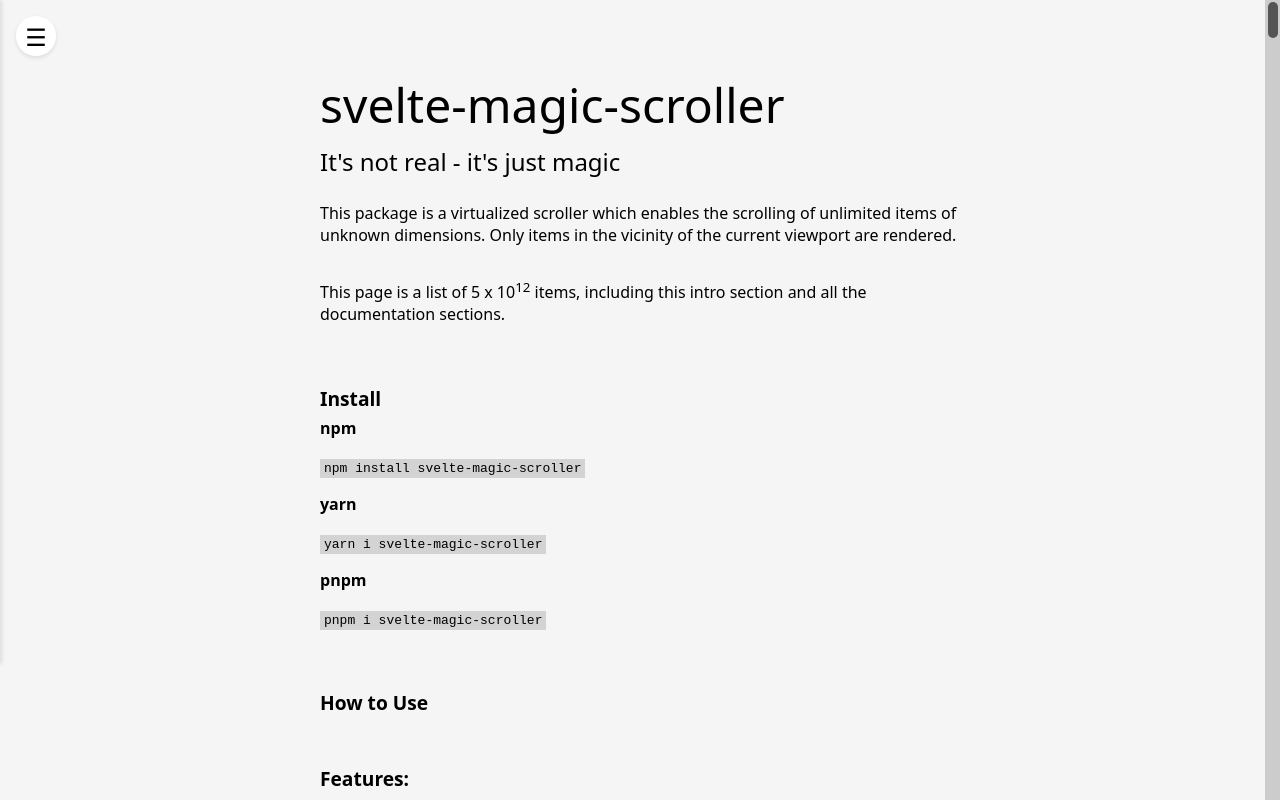
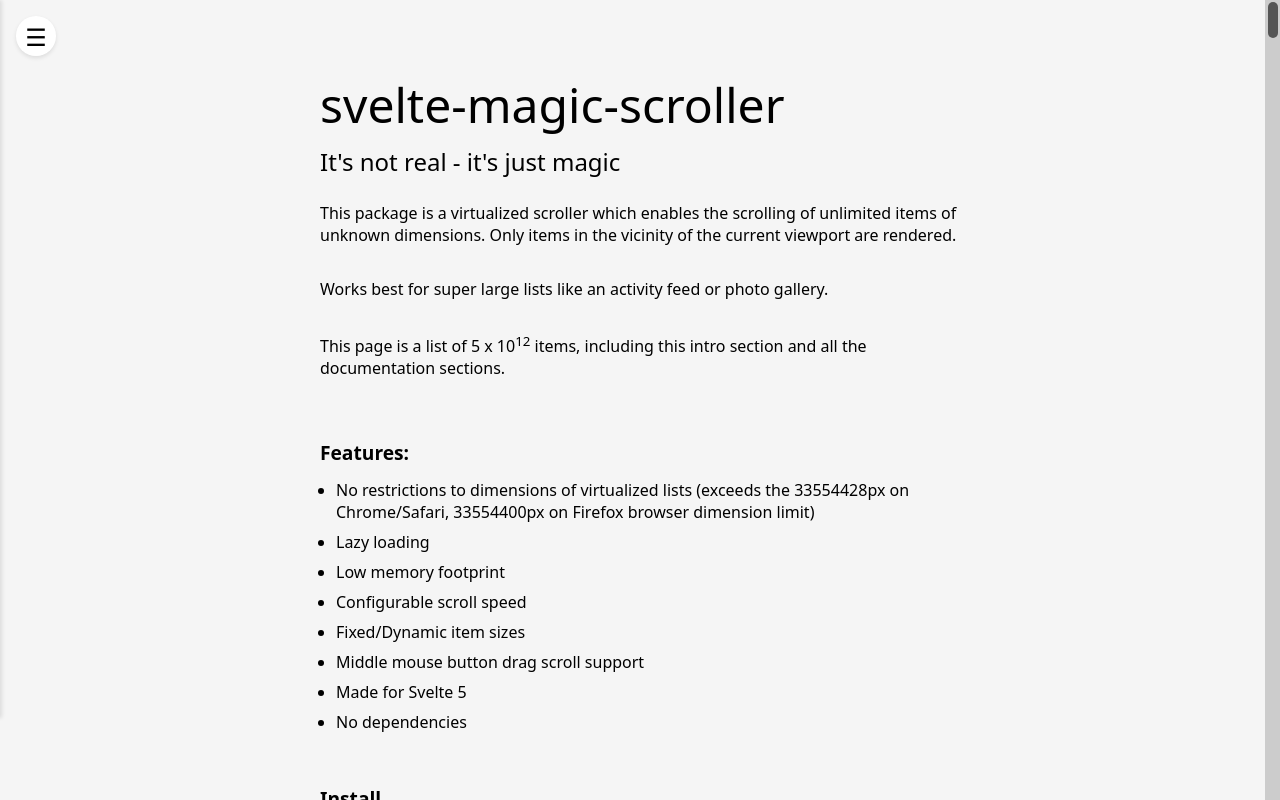
Before and after one commit to fong/svelte-magic-scroller, a SvelteKit app: page / in a window 1280 px wide. Built offline with nearby package versions, Linux system fonts and the light colour scheme.

Commit message:
rework website to match readme, reorg readme, add homepage to package.json

```diff
--- a/package.json
+++ b/package.json
@@ -3,6 +3,7 @@
 	"version": "0.1.3",
 	"license": "MIT",
 	"repository": "git+https://github.com/fong/svelte-magic-scroller.git",
+	"homepage": "https://svelte-magic-scroller.pages.dev/",
 	"scripts": {
 		"dev": "vite dev",
 		"build": "vite build && npm run package",
@@ -22,7 +23,8 @@
 	"files": [
 		"dist",
 		"!dist/**/*.test.*",
-		"!dist/**/*.spec.*"
+		"!dist/**/*.spec.*",
+		"!dist/**/*.md"
 	],
 	"sideEffects": [
 		"**/*.css"
--- a/src/components/Item.svelte
+++ b/src/components/Item.svelte
@@ -12,7 +12,7 @@
 >
     {#if index === 0}
         <Title {length} />
-    {:else if index > 0 && index < 5}
+    {:else if index > 0 && index < 6}
         <Info {index} />
     {:else}
         <Image {index} />
--- a/src/components/Sidepanel.svelte
+++ b/src/components/Sidepanel.svelte
@@ -9,7 +9,7 @@
     } = $props();
     let sidepanelRef;
 
-    const sections = ['Top', 'Install', 'How to Use', 'Features', 'Quirks'];
+    const sections = ['Top', 'Features', 'Install', 'How to Use', 'Scroll bar', 'Quirks'];
 
     $effect(() => {
         nextIndex = Math.floor(Math.random() * length);
--- a/src/components/cards/Info.svelte
+++ b/src/components/cards/Info.svelte
@@ -4,22 +4,11 @@
 
 <div class="info-card">
     {#if index === 1}
-        <h5>Install</h5>
-        <b>npm</b>
-        <p><code>npm install svelte-magic-scroller</code></p>
-        <b>yarn</b>
-        <p><code>yarn i svelte-magic-scroller</code></p>
-        <b>pnpm</b>
-        <p><code>pnpm i svelte-magic-scroller</code></p>
-    {:else if index === 2}
-        <h5>How to Use</h5>
-    {:else if index === 3}
-        <h5>Features:</h5>
+        <h4>Features:</h4>
         <ul>
             <li>
-                No restrictions for dimensions of virtualized list <span
-                    >(bypass 33554400px browser dimension limit)</span
-                >
+                No restrictions to dimensions of virtualized lists (exceeds the 33554428px on
+                Chrome/Safari, 33554400px on Firefox browser dimension limit)
             </li>
             <li>Lazy loading</li>
             <li>Low memory footprint</li>
@@ -27,23 +16,74 @@
             <li>Fixed/Dynamic item sizes</li>
             <li>Middle mouse button drag scroll support</li>
             <li>Made for Svelte 5</li>
+            <li>No dependencies</li>
         </ul>
+    {:else if index === 2}
+        <h4>Install</h4>
+        <p><code>npm install svelte-magic-scroller</code></p>
+        <p><code>yarn i svelte-magic-scroller</code></p>
+        <p><code>pnpm i svelte-magic-scroller</code></p>
+    {:else if index === 3}
+        <h4>How to Use</h4>
+        <br />
+        <h5>Minimal example</h5>
+
+        <pre>
+{`<script>
+    const INITIAL_LENGTH = 5000000000000;
+    let length = $state(INITIAL_LENGTH); // list size
+    let index = $state(0); // first full item visible in viewport
+    let offset = $state(0); // y offset from top
+    let ref = $state();
+</script>
+
+{#snippet item(i)}
+    <Item index={i} {length} />
+{/snippet}
+
+<MagicScroller
+    bind:this={ref}
+    bind:index
+    bind:offset
+    itemStyle={\`display: flex; justify-content: center;\`}
+    width="100%"
+    height="100%"
+    {length}
+    {item}
+/>`}
+    </pre>
+
+        <h5>Go to</h5>
+
+        <p>
+            You can use <code>goto(index)</code> to jump to any place in the list (e.g.
+            <code>ref?.goto(256000)</code>). If you would like to offset the location, you can add
+            to the optional parameters (e.g. <code>{`ref?.goto(256000, { offset: 64})`}</code>).
+        </p>
+        <p>
+            The <code>goto</code> function does not support smooth scrolling when performing large list
+            jumps, unless the target item is already in the buffer.
+        </p>
     {:else if index === 4}
-        <h5>Quirks:</h5>
+        <h4>Scroll bar</h4>
+        <p>
+            It is recommended to implement your own scroll bar to match your UX requirements. This
+            is due to handling experience as the list size increase - the implementation of a
+            scrollbar with 10,000 will likely need to differ significantly to another list with
+            1,000,000+ items. A basic scrollbar example can be found in the repo
+            <a href="https://github.com/fong/svelte-magic-scroller/tree/main/src/lib/MagicScrollbar"
+                >here</a
+            >
+        </p>
+    {:else if index === 5}
+        <h4>Quirks:</h4>
         <ul>
             <li>
-                <code>goto</code> function does not support smooth scrolling for big jumps, only for
-                items already in the buffer
+                while <code>index</code> and <code>offset</code> are bindable and can be set to move
+                to any location on the list, it is recommended to use <code>goto()</code> to set the
+                correct positions at the start/end of the list
             </li>
-            <li>Precise scrollbar scrubbing is unavailable (always snaps to top of items)</li>
             <li>No support for iOS Safari status bar go to top tap action</li>
-            <li>
-                By default, Safari will run page rendering at 60fps which can feel a bit sluggish
-                for users with high refresh rate / ProMotion (120hz) displays. To remove this limit,
-                users will need to go to their settings and turn off <code
-                    >Advanced > Prefer Page Rendering Updates near 60fps</code
-                >
-            </li>
         </ul>
     {/if}
 </div>
@@ -59,8 +99,16 @@
         padding: 8px;
         max-width: 40rem;
 
+        h4 {
+            font-size: 1.2rem;
+            font-weight: 600;
+            margin: 8px 0;
+            line-height: 1.25rem;
+            margin-block-start: 0rem;
+        }
+
         h5 {
-            font-size: 1.2rem;
+            font-size: 1rem;
             font-weight: 600;
             margin: 8px 0;
             line-height: 1.25rem;
@@ -77,6 +125,11 @@
             margin: 8px 0;
         }
 
+        pre {
+            background-color: lightgray;
+            padding: 2px 4px;
+        }
+
         code {
             background-color: lightgray;
             padding: 2px 4px;
--- a/src/components/cards/Title.svelte
+++ b/src/components/cards/Title.svelte
@@ -16,6 +16,7 @@
         This package is a virtualized scroller which enables the scrolling of unlimited items of
         unknown dimensions. Only items in the vicinity of the current viewport are rendered.
     </p>
+    <p>Works best for super large lists like an activity feed or photo gallery.</p>
     <p>
         This page is a list of {@html writeScientificNum(length, 3)} items, including this intro section
         and all the documentation sections.
```
Also changed, not shown: 1 other file (tests, documents, lock files or other folders).
